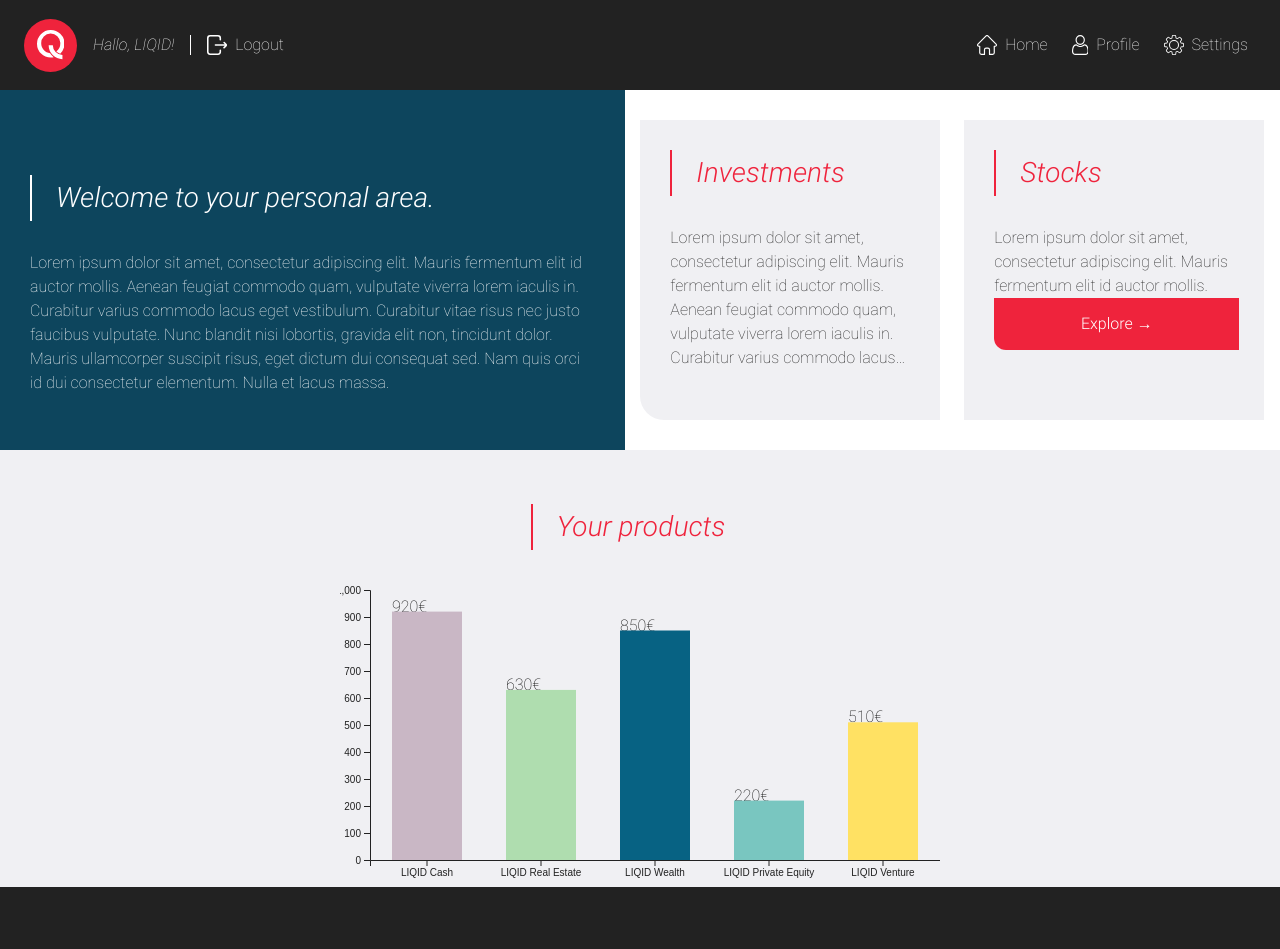
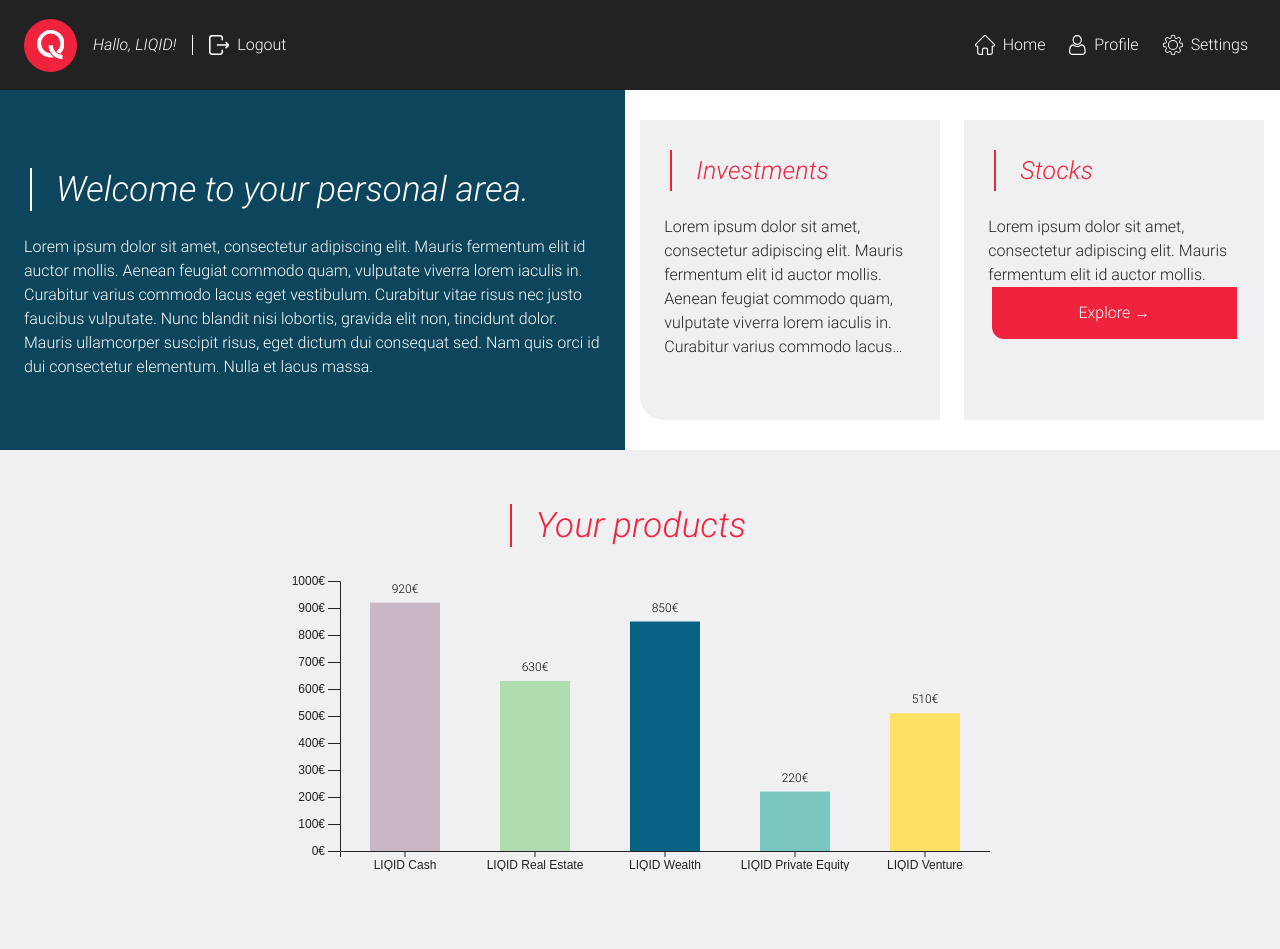
Before and after one commit to khaledrakhisi/D3-Chart, a React (Create React App) app: page / in a window 1280 px wide. Shown: the top 949 px of the page. Built offline with nearby package versions, Linux system fonts and the light colour scheme.

Commit message:
style refactoring

```diff
--- a/src/components/Button.module.scss
+++ b/src/components/Button.module.scss
@@ -9,9 +9,6 @@
     border: none;
     cursor: pointer;
 
-    font: normal normal 300 16px/24px Roboto;
-    letter-spacing: 0px;
-
     &:hover{
         background-color: lighten($primaryColor, 5);
     }
--- a/src/components/Carousel.module.scss
+++ b/src/components/Carousel.module.scss
@@ -14,8 +14,6 @@
     section{
         color: $text-color;
         text-align: left;
-        letter-spacing: 0px;
-        margin: 0 $extraLargeSpacing;
-        flex: 1;
+        padding: $largeSpacing;
     }
 }
--- a/src/components/ChartBar.module.scss
+++ b/src/components/ChartBar.module.scss
@@ -1,16 +1,44 @@
-#BarChart {
-    display: flex;
-    flex-direction: row; /* Arrange the Bars Horizontally using FlexBox  */
-    align-items: flex-end; /* Have the bars start at the bottom and go up */
-    justify-content: center; /* Center the bars in the middle of the screen */
-    margin: 50px;
+@use "../scss/abstracts/" as *;
 
-    // width: 810px;
+.barchart {
+    // display: flex;
+    // flex-direction: row; /* Arrange the Bars Horizontally using FlexBox  */
+    // align-items: flex-end; /* Have the bars start at the bottom and go up */
+    // justify-content: center; /* Center the bars in the middle of the screen */
+    // margin: 50px;
+
+    width: 345px;
+    height: 313px;
+
+    @include tablet{
+      width: 700px;
+      height: 300px
+    }
   }
 
   .bar {
     display: flex;
     flex-direction: column;
-    // background-color: #3aa70f; /* Have each bar be a nice green */
-    // width: 10px; /* The animation will start with each bar being 10px wide, and then expand outwards */
+    justify-content: center;
+    align-items: center;
+
+    text-anchor: middle;
   }
+
+  text, .label{
+    font: inherit;
+      font-size: 12px;
+  }
+
+  .label{
+    margin: 24px;
+  }
+
+  .tooltip {
+    color: rgb(37, 194, 37);
+    font-family: Arial, Helvetica, sans-serif;
+    background: black;
+    padding: 10px;
+    border: 3px solid white;
+    box-shadow: 0 0px 10px black;
+}
--- a/src/components/ChartBar.tsx
+++ b/src/components/ChartBar.tsx
@@ -2,6 +2,8 @@
 import {
   axisBottom,
   axisLeft,
+  format,
+  formatDefaultLocale,
   ScaleBand,
   scaleBand,
   ScaleLinear,
@@ -11,7 +13,14 @@
 
 import { IUserData } from "../@types/user";
 
-// import classes from "./ChartBar.module.scss";
+import classes from "./ChartBar.module.scss";
+
+formatDefaultLocale({
+  decimal: ".",
+  thousands: ",",
+  grouping: [3],
+  currency: ["", "€"],
+});
 
 interface AxisBottomProps {
   scale: ScaleBand<string>;
@@ -37,11 +46,13 @@
 
   useEffect(() => {
     if (ref.current) {
-      select(ref.current).call(axisLeft(scale));
+      select(ref.current).call(
+        axisLeft(scale).tickSizeInner(12).tickFormat(format("$"))
+      );
     }
   }, [scale]);
 
-  return <g ref={ref} width={300} />;
+  return <g ref={ref} width={200} fontSize={9} className="leftaxis" />;
 }
 
 interface BarsProps {
@@ -58,21 +69,30 @@
         // const randomColor = Math.floor(Math.random() * 16777215).toString(16);
 
         return (
-          <g key={`bar-${label}`}>
+          <g
+            key={`bar-${label}`}
+            className={classes.bar}
+            // x={scaleX(label)! + scaleX.bandwidth() / 2 - width / 2}
+            // y={scaleY(value)}
+          >
             <text
-              x={scaleX(label)! + scaleX.bandwidth() / 2 - width / 2}
-              y={scaleY(value)}
+              className={classes.label}
+              x={scaleX(label)! + scaleX.bandwidth() / 2}
+              y={scaleY(value) - 10}
             >
               {value}€
             </text>
             <rect
+              className={classes.bar}
               x={scaleX(label)! + scaleX.bandwidth() / 2 - width / 2}
               y={scaleY(value)}
               // width={scaleX.bandwidth()}
               width={width}
               height={height - scaleY(value)}
               fill={color}
-            />
+            >
+              <title>Sales were 8949000 in 1980</title>
+            </rect>
           </g>
         );
       })}
@@ -88,8 +108,8 @@
   data,
   axisYMax,
 }) => {
-  const margin = { top: 10, right: 0, bottom: 20, left: 30 };
-  const width = 600 - margin.left - margin.right;
+  const margin = { top: 10, right: 0, bottom: 20, left: 50 };
+  const width = 700 - margin.left - margin.right;
   const height = 300 - margin.top - margin.bottom;
 
   const scaleX = scaleBand()
@@ -100,10 +120,7 @@
     .range([height, 0]);
 
   return (
-    <svg
-      width={width + margin.left + margin.right}
-      height={height + margin.top + margin.bottom}
-    >
+    <svg className={classes.barchart}>
       <g transform={`translate(${margin.left}, ${margin.top})`}>
         <AxisBottom scale={scaleX} transform={`translate(0, ${height})`} />
         <AxisLeft scale={scaleY} />
--- a/src/components/NavBar.module.scss
+++ b/src/components/NavBar.module.scss
@@ -6,7 +6,7 @@
     .userinfo {
         @include flex();
         font-style: italic;
-        z-index: 3;
+        z-index: 4;
 
         span{
             margin-left: $mediumSpacing;
--- a/src/pages/LandingPage.module.scss
+++ b/src/pages/LandingPage.module.scss
@@ -14,21 +14,23 @@
 .container {
   @include flex(column);
   width: 100vw;
+  min-height: 100vh;
 
-  h1{
-    margin: 30px;
-    padding: $smallSpacing $largeSpacing;
-    font: italic normal 300 28px/30px Roboto;
+  h1, h2{
+    margin: $extraLargeSpacing $extraLargeSpacing 0;
+    padding: $extraSmallSpacing $largeSpacing;
     @include actionHeading($text-color)
   }
 
     .top{
         @include flex(column);
+        width: 100vw;
+        flex: 1;
 
         .info {
             width: 100%;
             @include flex();
-            background-color: #0d455d;
+            background-color: $dark-bg;
 
             .carousel{
                 max-width: 700px;
@@ -49,7 +51,7 @@
               background-color: $card-bgc;
               margin: 0 0 $largeSpacing 0;
 
-              h1{
+              h2{
                 @include actionHeading($primaryColor);
               }
               article{
@@ -67,7 +69,7 @@
             .action2 {
               background-color: $card-bgc;
               border-radius: 0 0 0 $largeBorderRadius;
-              h1{
+              h2{
                 @include actionHeading($primaryColor);
               }
               article{
@@ -83,7 +85,7 @@
 
               @include tablet{
                 @include actionBoxSize();
-                border-radius: 0 0 0 0;
+                border-radius: 0;
               }
             }
 
@@ -102,18 +104,44 @@
   .data {
     width: 100%;
     @include flex();
+    flex: 1;
     background-color: $card-bgc;
     padding-top: $largeSpacing;
+    overflow: hidden;
 
     .chart{
+      margin-bottom: 50px;
       .pt{
-        @include flex();
+
         h1{
           @include actionHeading($primaryColor);
+        }
+
+        @include tablet{
+          @include flex();
         }
       }
       section{
         color: $secondaryColor;
+        @include flex(column);
+
+        .arrow{
+          border: none;
+          margin-top: $largeSpacing;
+          font-size: 32px;
+
+          &.toleft{
+            transform: scaleX(-1);
+          }
+
+          @include tablet{
+            display: none;
+          }
+        }
+      }
+
+      @include tablet{
+        margin-bottom: 100px;
       }
     }
   }
--- a/src/pages/LandingPage.tsx
+++ b/src/pages/LandingPage.tsx
@@ -1,6 +1,7 @@
 import React, { useContext } from "react";
 
 import { TUserContext } from "../@types/user";
+import { ReactComponent as Arrow } from "../assets/images/arrow.svg";
 import { Button } from "../components/Button";
 import { Carousel, TCarouselSlide } from "../components/Carousel";
 import { ChartBar } from "../components/ChartBar";
@@ -45,7 +46,7 @@
             <Carousel
               slides={[
                 {
-                  caption: <h1>Investments</h1>,
+                  caption: <h2>Investments</h2>,
                   content: (
                     <article>
                       Lorem ipsum dolor sit amet, consectetur adipiscing elit.
@@ -63,7 +64,7 @@
             <Carousel
               slides={[
                 {
-                  caption: <h1>Stocks</h1>,
+                  caption: <h2>Stocks</h2>,
                   content: (
                     <article>
                       <p>
@@ -89,8 +90,18 @@
                     <h1>Your products</h1>
                   </div>
                 ),
-                content: <ChartBar data={loggedinUser.data} axisYMax={1000} />,
                 // content: "",
+                content: (
+                  <>
+                    <ChartBar data={loggedinUser.data} axisYMax={1000} />
+                    <Arrow
+                      className={classes.arrow}
+                      onClick={({ currentTarget }) => {
+                        currentTarget.classList.toggle("toleft");
+                      }}
+                    />
+                  </>
+                ),
               },
             ]}
           />
--- a/src/scss/_global.scss
+++ b/src/scss/_global.scss
@@ -31,12 +31,17 @@
 input,
 button,
 select {
-  font-family: inherit;
   color: inherit;
-  font-size: inherit;
-  &:focus {
-    background-color: transparent;
-  }
+  font: inherit;
+}
+
+h1{
+  font: italic normal 300 35px $fontFamily;
+  line-height: $lineHeightBodyLarge;
+}
+h2{
+  font: italic normal 300 25px $fontFamily;
+  line-height: 33px;
 }
 
 //general styles
@@ -47,64 +52,11 @@
 
   background-color: $bg;
   color: $text-color;
-  // font-family: ;
-  font: normal normal 100 16px/24px $fontFamily;
-  font-size: $fontSizeBodyLarge;
-  line-height: 1.5em;
+  font: normal normal 300 $fontSizeBodyMedium $fontFamily;
+  line-height: $lineHeightBodyMedium;
+  letter-spacing: 0px;
   overflow-x: hidden;
-  @include tablet {
-    // background-color: var($secondaryColor);
-  }
 }
-
-// .title {
-//   font-size: $fontSizeHeadlineSmall;
-//   font-weight: 700;
-//   line-height: 2em;
-//   margin-bottom: 2rem;
-// }
-
-// .subTitle {
-//   font-size: 18px;
-//   margin-bottom: 1rem;
-// }
-
-// .status {
-//   display: inline-block;
-//   padding: 2px 10px;
-//   text-align: center;
-//   font-size: 10px;
-//   border-radius: $largeBorderRadius;
-// }
-// .approved {
-//   background-color: var($approved-bgc);
-//   color: var($approved-textColor);
-// }
-
-// .pending {
-//   background-color: var($pending-bgc);
-//   color: var($pending-textColor);
-// }
-
-// .rejected {
-//   background-color: var($rejected-bgc);
-//   color: var($rejected-textColor);
-// }
-
-// .ltr {
-//   direction: ltr;
-//   text-align: left;
-// }
-
-// .rtl {
-//   font-family: iranyekan, "IRANSans", "Tahoma";
-//   direction: rtl;
-//   text-align: right;
-// }
-
-// .error {
-//   color: var($rejected-textColor);
-// }
 
 @include tablet {
   .topNav_left_menu_open {
--- a/src/scss/abstracts/_variables.scss
+++ b/src/scss/abstracts/_variables.scss
@@ -4,23 +4,26 @@
 
  $bg: $primaryColor 0% 0% no-repeat padding-box;
  $card-bgc: #f0f0f3;
+ $dark-bg: #0d455d;
  $text-color: #fff;
 
  /* ****Font family**** */
  $fontFamily: "Roboto", sans-serif;
 
-
-//Body size
-$fontSizeBodySmall: 12px; //line-height:16px; letter-spacing:0.4%;
-$fontSizeBodyMedium: 14px; //line-height:20px; letter-spacing:0.25%;
-$fontSizeBodyLarge: 16px; //line-height:24px; letter-spacing:0.15%;
-//Headline size
+//Body font sizes
+$fontSizeBodySmall: 12px;
+$lineHeightBodySmall: 16px;
+$fontSizeBodyMedium: 16px;
+$lineHeightBodyMedium: 24px;
+$fontSizeBodyLarge: 35px;
+$lineHeightBodyLarge: 35px;
+//Headline font sizes
 $fontSizeHeadlineSmall: 24px; //line-height:32px; letter-spacing:0;
 $fontSizeHeadlineMedium: 45px; //lineHeight:36px; letter-spacing:0;
 $fontSizeHeadlineLarge: 57px; //line-height:40px letter-spacing:0;
-//Display size
+//Display font sizes
 $fontSizeDisplaySmall: 64px; //line-height:44px; letter-spacing:0;
-//helper font size
+//helper font sizes
 $fontSizeTableStatus: 9px; //line-height:16px; letter-spacing:0.4%;
 
 /* ****Shadows**** */
@@ -33,6 +36,7 @@
 $largeBorderRadius: 24px; //for tables and main section in tablet and mobile.
 
 /* ****Spacing **** */
+$extraSmallSpacing: 4px;
 $smallSpacing: 8px;
 $mediumSpacing: 16px;
 $largeSpacing: 24px;
```
Also changed, not shown: src/assets/images/arrow.svg, src/assets/images/exit.svg.
